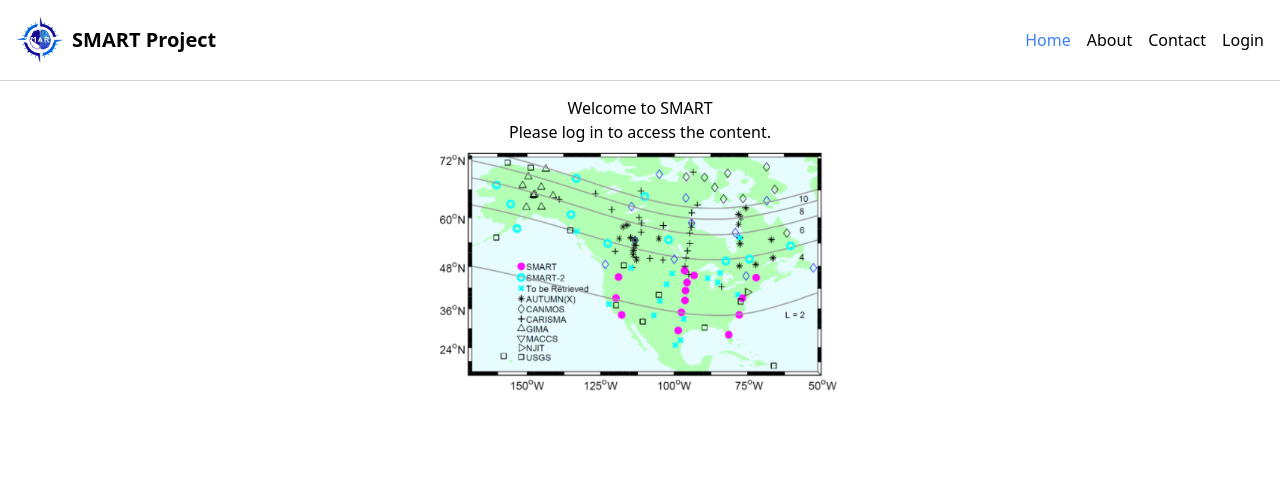
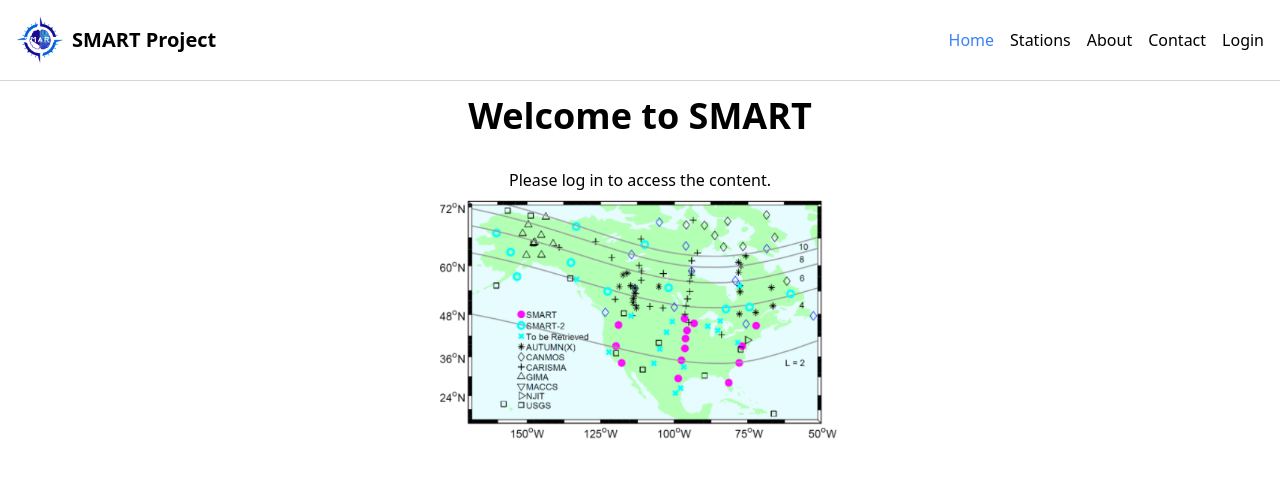
Before and after one commit to SMART-UCLA/SMART-FrontEnd, a React (Create React App) app: page /#/ in a window 1280 px wide. Shown: the top 478 px of the page. Built offline with nearby package versions, Linux system fonts and the light colour scheme.

Commit message:
finished navbar completely

```diff
--- a/src/App.js
+++ b/src/App.js
@@ -9,6 +9,7 @@ import TestHistoricalGraph from './components/TestHistoricalGraph';
 import AuthProvider from './auth/authConfiguration';
 import AuthGuard from './auth/authGuard';
 import Navbar from './components/Navbar';
+import Stations from './components/Stations';
 
 function App() {
   return (
@@ -20,6 +21,11 @@ function App() {
             <Route exact path ="/" element={<Home />}/>
             <Route
               exact path = "/TestGraph"
+              element={<AuthGuard component={TestGraph} />}
+            />
+            <Route exact path ="/stations" element={<Stations />}/>
+            <Route
+              exact path = "/stations"
               element={<AuthGuard component={TestGraph} />}
             />
             <Route
--- a/src/components/Home.js
+++ b/src/components/Home.js
@@ -16,7 +16,7 @@ function Home() {
 
   return (
     <div style={{ textAlign: 'center' }}>
-      <h1>Welcome to SMART</h1>
+      <h1 className="text-4xl font-bold text-center mb-8">Welcome to SMART</h1>
       {isAuthenticated ? (
         <div style={{ width: '50%', margin: 'auto' }}>
           <Box
--- a/src/components/Navbar.js
+++ b/src/components/Navbar.js
@@ -24,6 +24,9 @@ const Navbar = () => {
           <NavLink to="/" currentPath={location.pathname} onClick={() => handleNavLinkClick('/')}>
             Home
           </NavLink>
+          <NavLink to="/stations" currentPath={location.pathname} onClick={() => handleNavLinkClick('/stations')}>
+            Stations
+          </NavLink>
           <NavLink to="/about" currentPath={location.pathname} onClick={() => handleNavLinkClick('/about')}>
             About
           </NavLink>
@@ -33,7 +36,7 @@ const Navbar = () => {
           {isAuthenticated ? (
             <>
               <NavLink to="/LiveDataMQTT/testTopic/s" currentPath={location.pathname} onClick={() => handleNavLinkClick('/LiveDataMQTT/testTopic/s')}>
-                MQTT
+                Live Data
               </NavLink>
               <button onClick={() => logout()}>Logout</button>
             </>
--- /dev/null
+++ b/src/components/Stations.js
@@ -0,0 +1,13 @@
+// Stations.js
+import React from 'react';
+
+const Stations = () => {
+  return (
+    <div>
+      <h1>Stations Page</h1>
+      {/* Add your content for the Stations page here */}
+    </div>
+  );
+};
+
+export default Stations;
```
